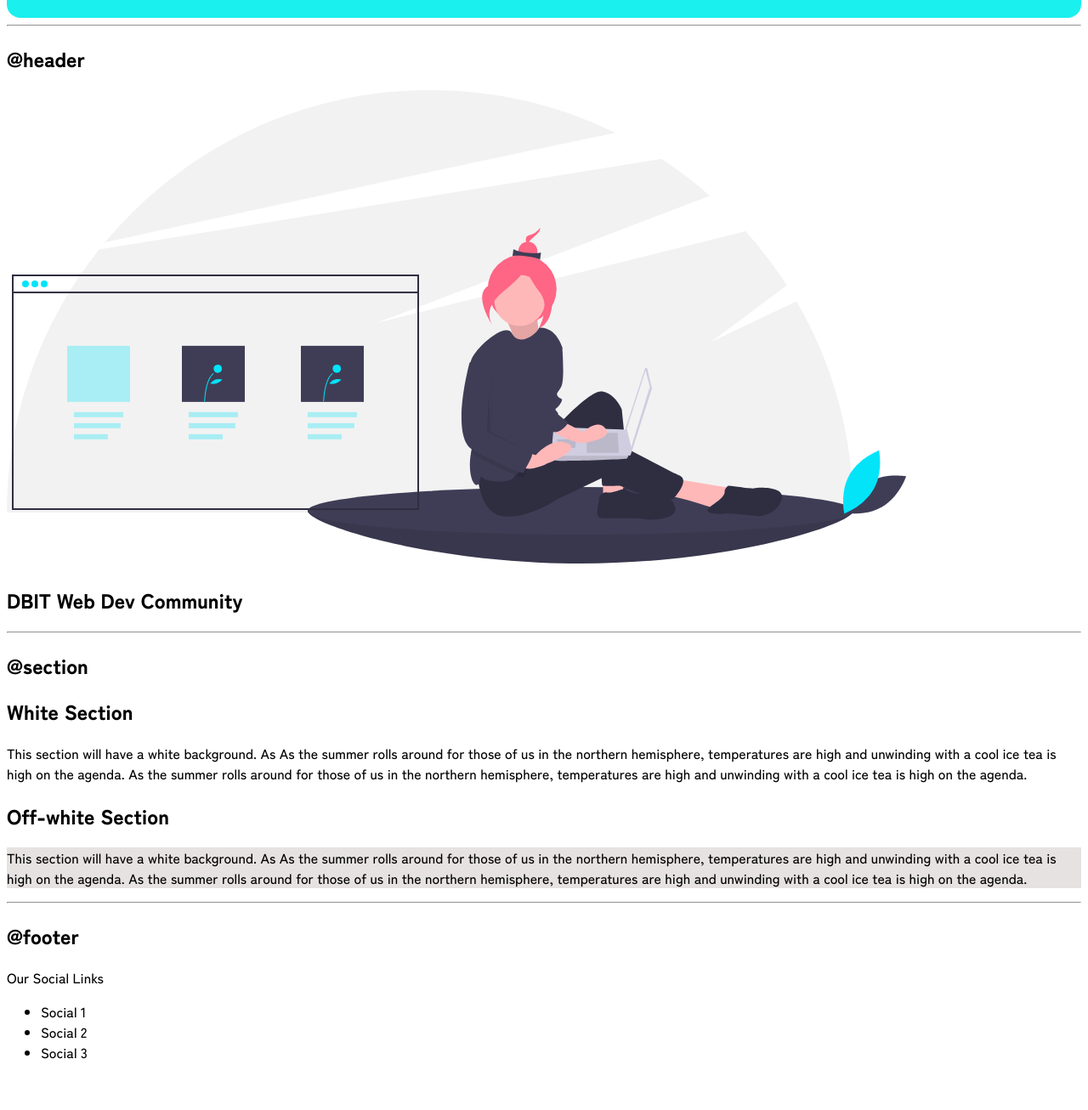
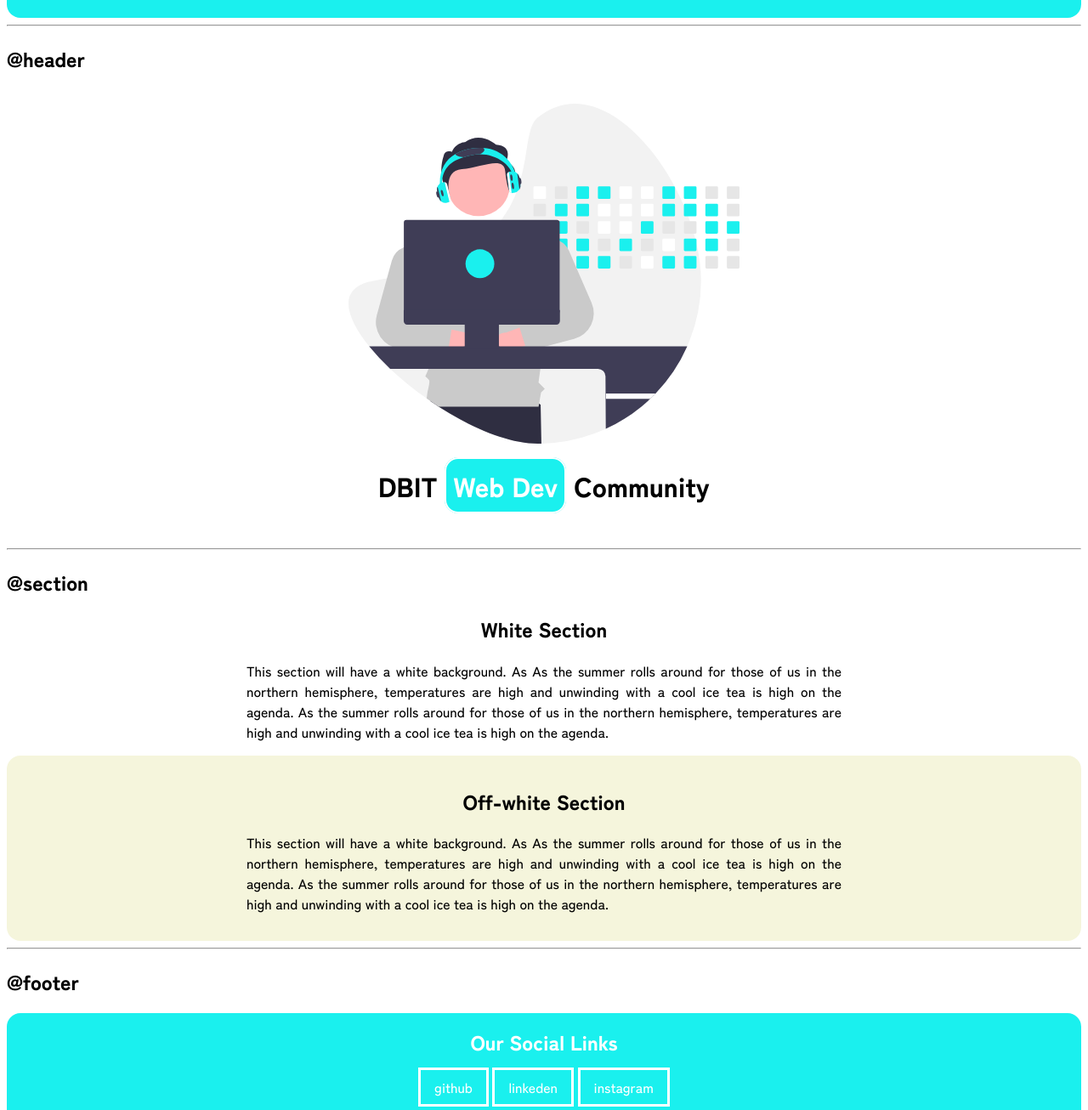
Before and after one commit to Om-jannu/om-component-library, a plain HTML site: page index.html in a window 1280 px wide. Shown: the part 1540-2846 px from the top of the page at 85% size. Before the commit the page ends 2806 px from the top, so only its background shows below. Drawn offline with Linux system fonts and the light colour scheme.

Commit message:
feat: css complete

```diff
--- a/index.html
+++ b/index.html
@@ -65,34 +65,34 @@
     <hr>
 
     <h2>@header</h2>
-    <header>
-       <img src="resources/html css .svg.svg" alt="HTML CSS JS Image">
-       <h2>DBIT Web Dev Community</h2>
+    <header class="webpic">
+       <img class="pic-img" src="resources/clp.svg" alt="HTML CSS JS Image">
+       <h2 class="webpic-heading">DBIT <span class="subwebpic-heading">Web Dev</span> Community</h2>
     </header>
     <hr>
 
     <h2>@section</h2>
-    <section>
-        <div>
-            <h1 class="wsec">White Section</h1>
-            <p class="wpara">This section will have a white background. As As the summer rolls around for those of us in the northern hemisphere, temperatures are high and unwinding with a cool ice tea is high on the agenda. As the summer rolls around for those of us in the northern hemisphere, temperatures are high and unwinding with a cool ice tea is high on the agenda.</p>
+    <section class="section">
+        <div class="container container-center">
+            <h1>White Section</h1>
+            <p>This section will have a white background. As As the summer rolls around for those of us in the northern hemisphere, temperatures are high and unwinding with a cool ice tea is high on the agenda. As the summer rolls around for those of us in the northern hemisphere, temperatures are high and unwinding with a cool ice tea is high on the agenda.</p>
         </div>
     </section>
-    <section>
-        <div>
-            <h1 class="ofwsec">Off-white Section</h1>
-            <p class="ofwpara">This section will have a white background. As As the summer rolls around for those of us in the northern hemisphere, temperatures are high and unwinding with a cool ice tea is high on the agenda. As the summer rolls around for those of us in the northern hemisphere, temperatures are high and unwinding with a cool ice tea is high on the agenda.</p>
+    <section class="section owsection">
+        <div class="container container-center">
+            <h1>Off-white Section</h1>
+            <p>This section will have a white background. As As the summer rolls around for those of us in the northern hemisphere, temperatures are high and unwinding with a cool ice tea is high on the agenda. As the summer rolls around for those of us in the northern hemisphere, temperatures are high and unwinding with a cool ice tea is high on the agenda.</p>
         </div>
     </section>
     <hr>
 
     <h2>@footer</h2>
-    <footer>
-        <div>Our Social Links</div>
-        <ul>
-            <li>Social 1</li>
-            <li>Social 2</li>
-            <li>Social 3</li>
+    <footer class="footer container navig">
+        <div class="social">Our Social Links</div>
+        <ul class="link">
+            <li class="inline social-link">github</li>
+            <li class="inline social-link">linkeden</li>
+            <li class="inline social-link">instagram</li>
         </ul>
     </footer>
 </body>
--- a/style.css
+++ b/style.css
@@ -52,7 +52,7 @@ list-style: none;
     font-weight: bold;
     font-size: x-large;
 }
-.link-active{
+.navig .link-active{
     font-size: larger;
     font-weight: bold;
 }
@@ -62,3 +62,50 @@ list-style: none;
 .navig .link{
     color: var(--white);
 }
+.webpic{
+padding: 1rem;
+}
+.pic-img{
+   max-width: 80%;
+   max-height: 400px;
+   display: block;
+   margin: auto;
+}
+.webpic-heading{
+    text-align: center;
+    font-weight:900;
+    font-size: xx-large;
+}
+.subwebpic-heading{
+    border: solid 2px var(--white);
+    background-color: var(--pri-color);
+    border-radius: 1rem;
+    padding: 0.5rem 0.5rem;
+    font-weight: 600 ;
+    color: var(--white);
+}
+.section h1{
+   text-align: center;
+}
+.section p{
+    text-align: justify;
+}
+.owsection{
+    background-color:beige;
+    padding: 1rem;
+    border-radius: 1rem;
+}
+.social{
+    color: var(--white);
+    font-weight: bold;
+    font-size: x-large;
+    text-align: center;
+}
+.footer .link{
+    text-align: center;
+
+}
+.footer .social-link{
+
+    border: solid;
+}
```
Also changed, not shown: resources/clp.svg (added).
